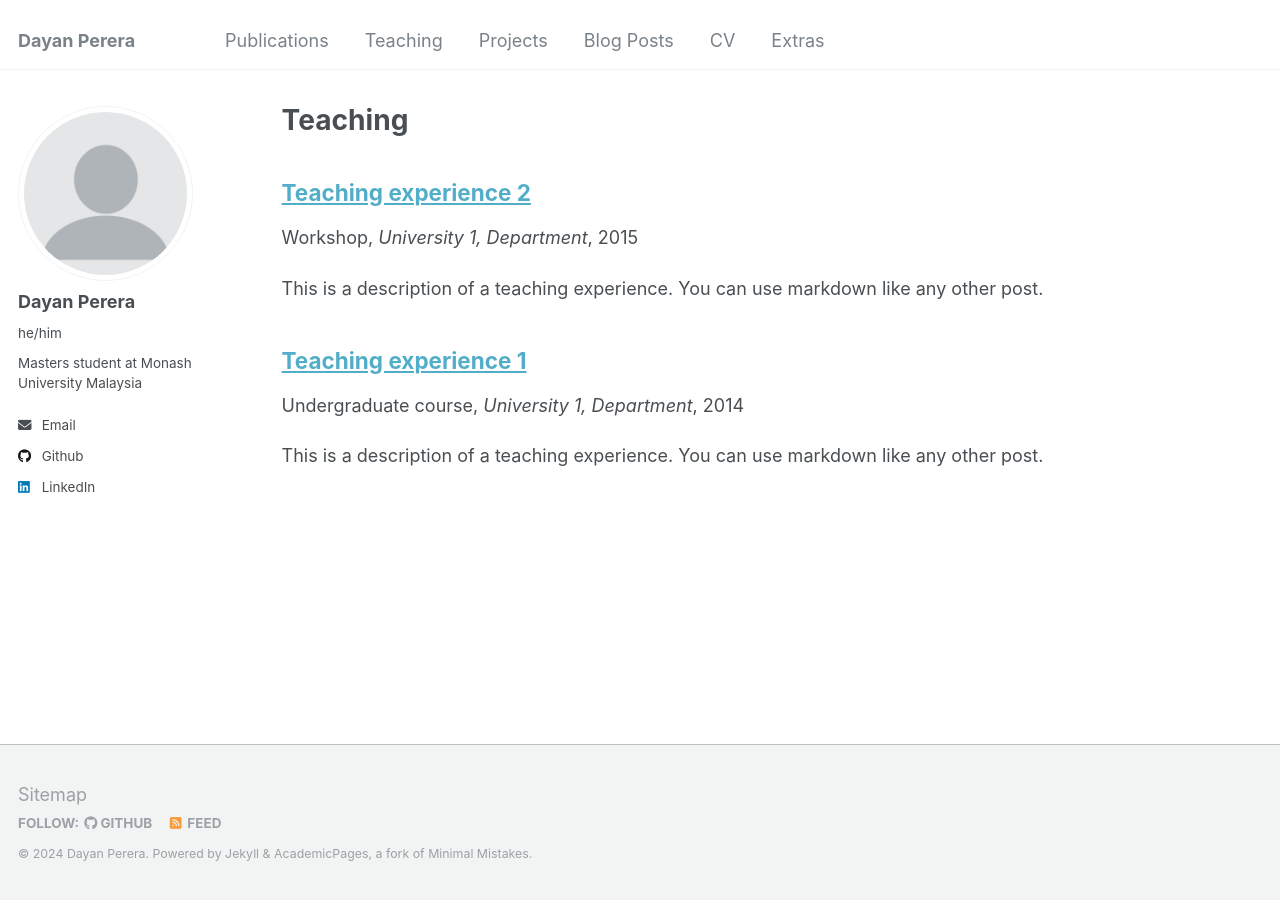
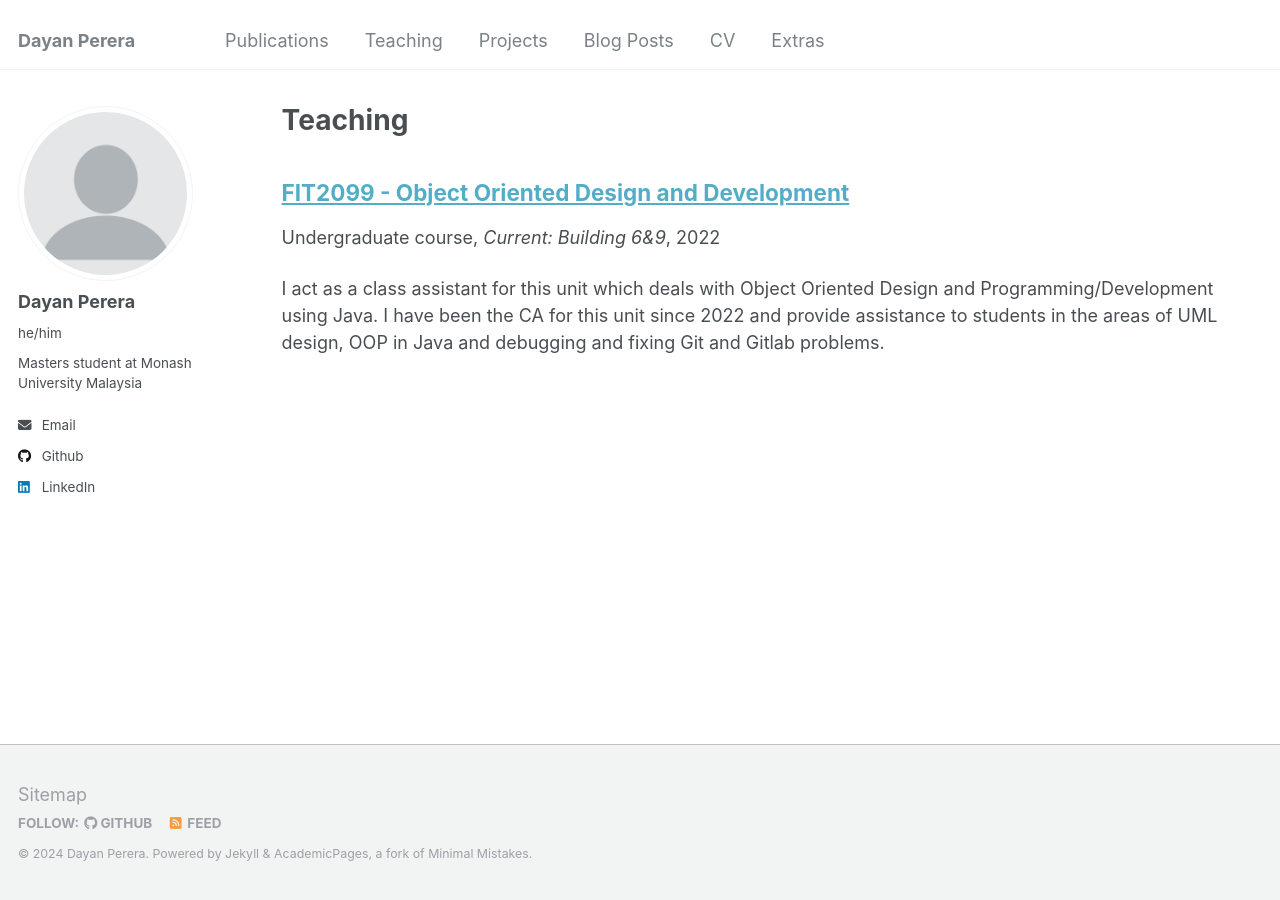
Before and after one commit to TheRecklessDoctor/TheRecklessDoctor.github.io, a Jekyll site: the page built from _pages/teaching.html, in a window 1280 px wide. Built offline with Jekyll 4.4.1, drawn with Linux system fonts in a browser that asks for light colours.

Commit message:
corrected missing projects page and completed teaching page

```diff
--- a/_config.yml
+++ b/_config.yml
@@ -178,6 +178,9 @@
   talks:
     output: true
     permalink: /:collection/:path/
+  projects:
+    output: true
+    permalink: /:collection/:path/
 
 
 # These settings control how pages and collections are included in the site
--- a/_teaching/2014-spring-teaching-1.md
+++ /dev/null
@@ -1,20 +0,0 @@
----
-title: "Teaching experience 1"
-collection: teaching
-type: "Undergraduate course"
-permalink: /teaching/2014-spring-teaching-1
-venue: "University 1, Department"
-date: 2014-01-01
-location: "City, Country"
----
-
-This is a description of a teaching experience. You can use markdown like any other post.
-
-Heading 1
-======
-
-Heading 2
-======
-
-Heading 3
-======
--- a/_teaching/2015-spring-teaching-2.md
+++ /dev/null
@@ -1,20 +0,0 @@
----
-title: "Teaching experience 2"
-collection: teaching
-type: "Workshop"
-permalink: /teaching/2015-spring-teaching-1
-venue: "University 1, Department"
-date: 2015-01-01
-location: "City, Country"
----
-
-This is a description of a teaching experience. You can use markdown like any other post.
-
-Heading 1
-======
-
-Heading 2
-======
-
-Heading 3
-======
--- /dev/null
+++ b/_teaching/2022-fall-teaching-1.md
@@ -0,0 +1,11 @@
+---
+title: "FIT2099 - Object Oriented Design and Development"
+collection: teaching
+type: "Undergraduate course"
+permalink: /teaching/FIT2099
+venue: "Current: Building 6&9"
+date: 2022-08-28
+location: "Bandar Sunway, Malaysia"
+---
+
+I act as a class assistant for this unit which deals with Object Oriented Design and Programming/Development using Java. I have been the CA for this unit since 2022 and provide assistance to students in the areas of UML design, OOP in Java and debugging and fixing Git and Gitlab problems.
```
Also changed, not shown: _pages/projects.md (added, +10 -0 lines), _portfolio/portfolio-2.html (deleted, +0 -7 lines), _projects/portfolio-1.md (renamed from _portfolio/portfolio-1.md).
